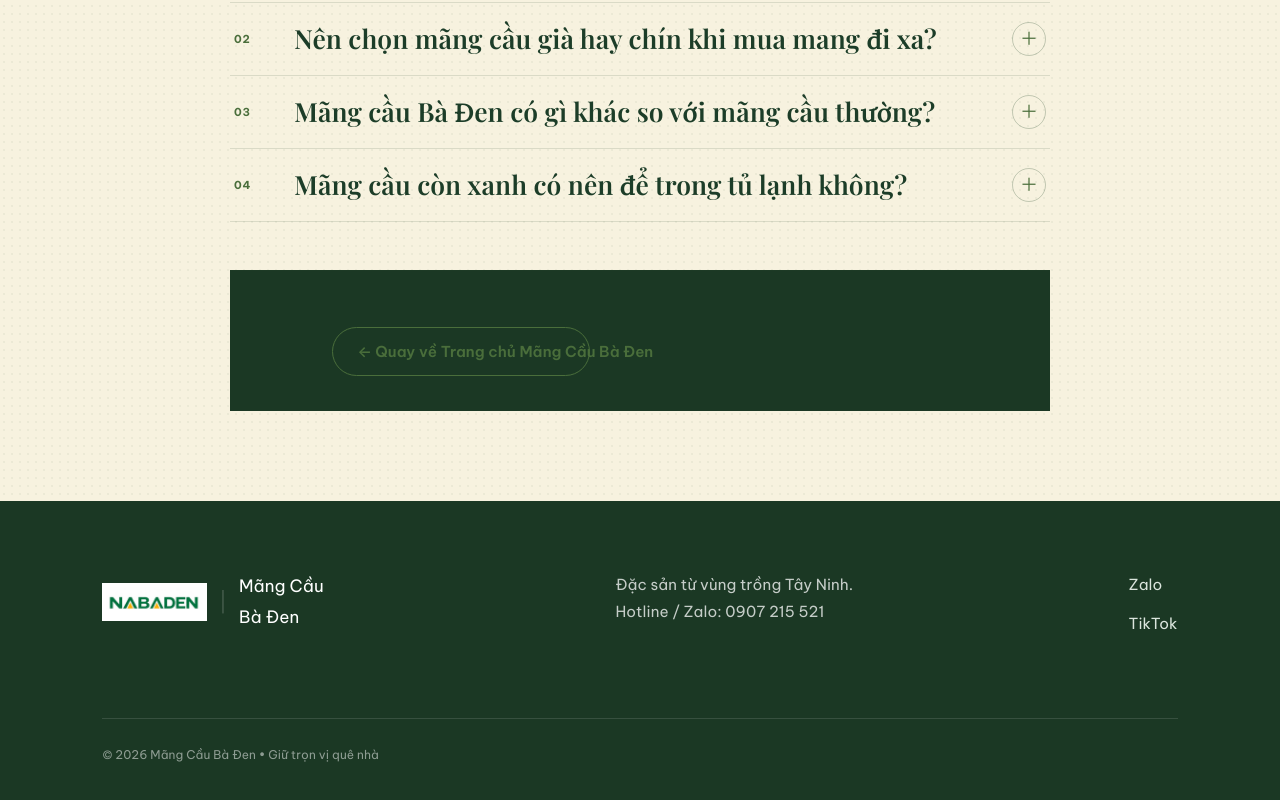
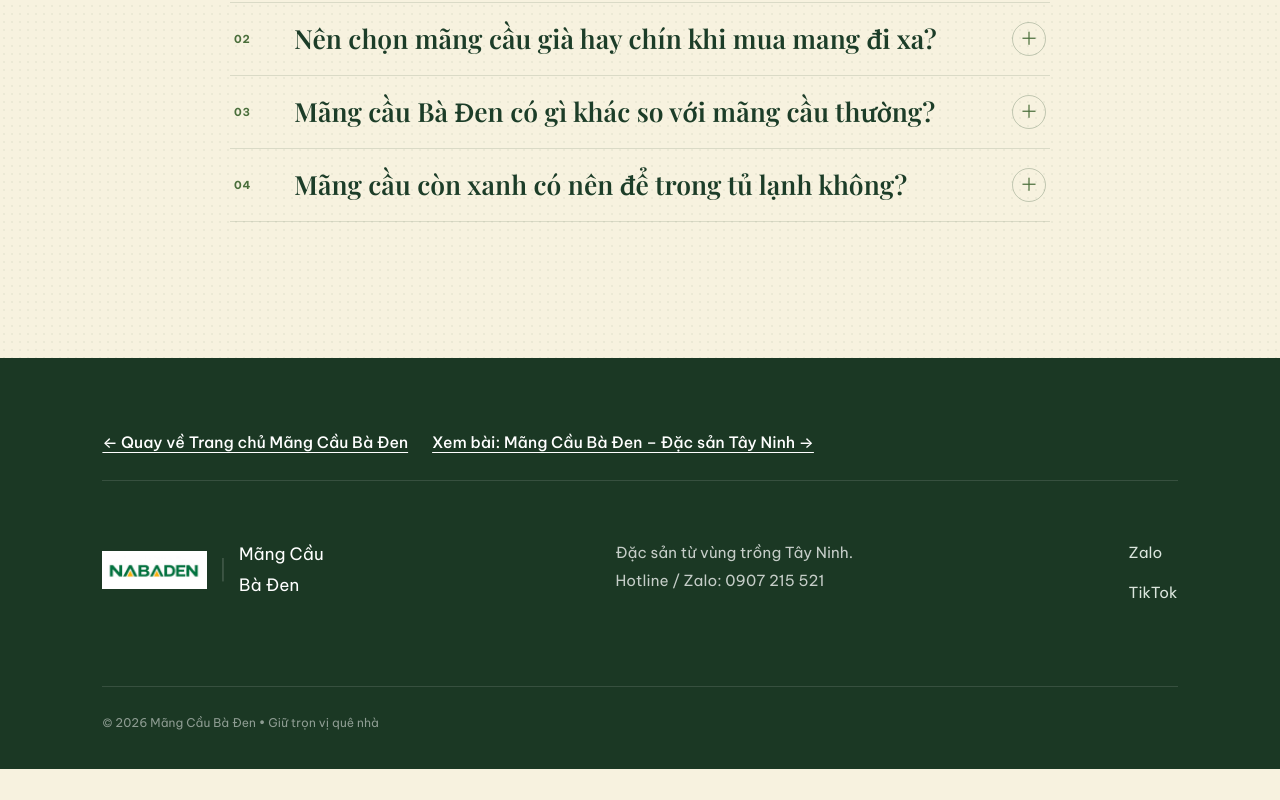
Before and after one commit to minhmarcom/mang-cau-ba-den, a Next.js app: page /tin-tuc/mua-mang-cau-ba-den-chinh-goc-tay-ninh in a window 1280 px wide. Shown: the part 5710-6510 px from the top of the page. After the commit the page ends 6479 px from the top, so only its background shows below. Built offline with nearby package versions, Linux system fonts and the light colour scheme; a web font is replaced by a local one.

Commit message:
Chuyển các liên kết điều hướng bài viết sang text trắng không shape

```diff
--- a/app/globals.css
+++ b/app/globals.css
@@ -1855,33 +1855,36 @@ h2 {
   transform: translateY(-1px);
 }
 
-.article-footer {
-  margin-top: 48px;
-  padding-top: 28px;
-  border-top: 1px solid var(--border-soft);
-}
-
-
 .article-navigation-back {
-  margin-top: 28px;
-  text-align: center;
+  grid-column: 1 / -1;
+  display: flex;
+  gap: 24px;
+  align-items: center;
+  flex-wrap: wrap;
+  padding-bottom: 24px;
+  margin-bottom: 8px;
+  border-bottom: 1px solid rgba(255, 255, 255, 0.12);
 }
 
 .back-home-link {
-  display: inline-block;
-  font-size: clamp(0.88rem, 0.15vw + 0.82rem, 0.95rem);
-  font-weight: 600;
-  color: var(--leaf);
-  padding: 10px 24px;
-  border-radius: 999px;
-  border: 1.5px solid var(--leaf);
-  white-space: nowrap;
-  transition: background 0.2s, color 0.2s;
+  display: inline-flex;
+  align-items: center;
+  gap: 6px;
+  font-size: clamp(0.92rem, 0.15vw + 0.86rem, 1rem);
+  font-weight: 500;
+  color: #ffffff !important;
+  background: none !important;
+  border: none !important;
+  padding: 0 !important;
+  text-decoration: underline;
+  text-underline-offset: 4px;
+  transition: opacity 0.2s ease, transform 0.15s ease;
 }
 
 .back-home-link:hover {
-  background: var(--leaf);
-  color: white;
+  color: #ffffff !important;
+  opacity: 0.8;
+  text-decoration: underline;
 }
 
 /* =========================================================
--- a/app/tin-tuc/mang-cau-ba-den-nabaden-dac-san-tay-ninh/page.tsx
+++ b/app/tin-tuc/mang-cau-ba-den-nabaden-dac-san-tay-ninh/page.tsx
@@ -384,22 +384,19 @@ export default function ArticleBrandPage() {
             </div>
           </section>
         </div>
-
-        {/* RELATED LINKS */}
-        <footer className="article-footer">
-          <div className="article-navigation-back" style={{ display: "flex", gap: "12px", justifyContent: "center", flexWrap: "wrap" }}>
-            <Link href="/" className="back-home-link">
-              <span>← Quay về Trang chủ</span>
-            </Link>
-            <Link href="/tin-tuc/mua-mang-cau-ba-den-chinh-goc-tay-ninh/" className="back-home-link">
-              <span>Xem bài: Kinh nghiệm chọn mua mãng cầu chuẩn ngon →</span>
-            </Link>
-          </div>
-        </footer>
       </article>
 
       {/* FOOTER */}
       <footer>
+        <nav className="article-navigation-back" aria-label="Điều hướng bài viết">
+          <Link href="/" className="back-home-link">
+            ← Quay về Trang chủ
+          </Link>
+          <Link href="/tin-tuc/mua-mang-cau-ba-den-chinh-goc-tay-ninh/" className="back-home-link">
+            Xem bài: Kinh nghiệm chọn mua mãng cầu chuẩn ngon →
+          </Link>
+        </nav>
+
         <Link className="brand footer-brand" href="/">
           <img
             src="/logo.png"
--- a/app/tin-tuc/mua-mang-cau-ba-den-chinh-goc-tay-ninh/page.tsx
+++ b/app/tin-tuc/mua-mang-cau-ba-den-chinh-goc-tay-ninh/page.tsx
@@ -492,19 +492,19 @@ export default function ArticlePage() {
             </div>
           </section>
         </div>
-
-        {/* RELATED LINKS */}
-        <footer className="article-footer">
-          <div className="article-navigation-back">
-            <Link href="/" className="back-home-link">
-              <span>← Quay về Trang chủ Mãng Cầu Bà Đen</span>
-            </Link>
-          </div>
-        </footer>
       </article>
 
       {/* FOOTER */}
       <footer>
+        <nav className="article-navigation-back" aria-label="Điều hướng bài viết">
+          <Link href="/" className="back-home-link">
+            ← Quay về Trang chủ Mãng Cầu Bà Đen
+          </Link>
+          <Link href="/tin-tuc/mang-cau-ba-den-nabaden-dac-san-tay-ninh/" className="back-home-link">
+            Xem bài: Mãng Cầu Bà Đen – Đặc sản Tây Ninh →
+          </Link>
+        </nav>
+
         <Link className="brand footer-brand" href="/">
           <img
             src="/logo.png"
```
